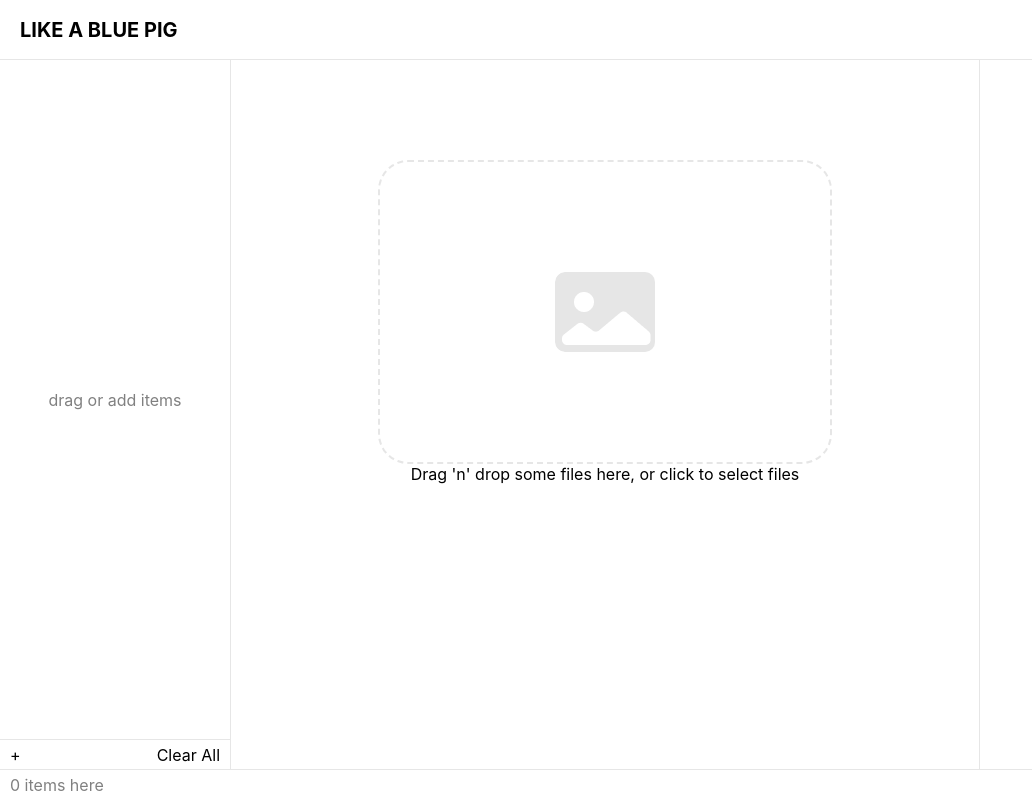
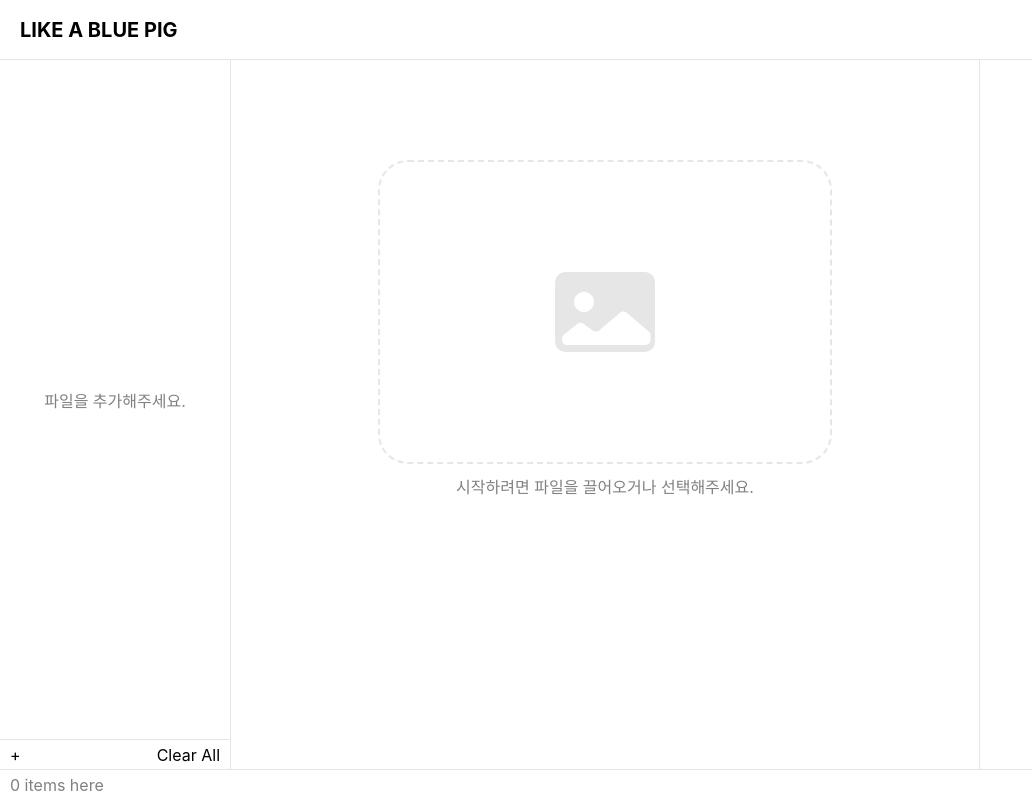
Before and after one commit to gohdong/cloth_classification, a React (Create React App) app in the folder front/: page / in a window 1280 px wide. Shown: the whole page, without its empty margins (0-1032 px from the left). Built offline with nearby package versions, Linux system fonts and the light colour scheme.

Commit message:
add style

```diff
--- a/front/src/App.css
+++ b/front/src/App.css
@@ -105,16 +105,16 @@ p {
   height: 50px;
   display: grid;
   grid-template-columns: 50px 1fr;
-  padding: 5px 0;
+  padding: 5px 5px;
   margin: 0 5px;
-  border-bottom: 1px solid #e6e6e6;
+  /*border-bottom: 1px solid #e6e6e6;*/
   cursor: pointer;
 }
 
 .left-sidebar-item > p {
-  color: black;
   font-size: 12px;
   margin-left: 5px;
+  word-break: break-word;
 }
 
 .left-sidebar-item > img{
@@ -126,4 +126,21 @@ p {
 #left-sidebar-item-wrapper{
   width: 100%;
   overflow: scroll;
+  padding: 5px 0;
 }
+
+.drag-on {
+  border: 3px solid #6F90F8;
+}
+
+.selected-item{
+  background-color: #6F90F8;
+  color: white;
+  border-radius: 10px;
+  font-weight: bold;
+}
+
+#placeholder + p{
+  margin: 10px 0;
+  color: #808080;
+}
--- a/front/src/left_sidebar/LeftSidebar.tsx
+++ b/front/src/left_sidebar/LeftSidebar.tsx
@@ -1,5 +1,5 @@
 import React from "react";
-import {useRecoilValue, useResetRecoilState, useSetRecoilState} from "recoil";
+import {useRecoilState, useRecoilValue, useResetRecoilState} from "recoil";
 import {imagesSizeState, imageState, selectedItemID} from "../recoil/imageState";
 
 export default function LeftSidebar() {
@@ -7,7 +7,7 @@ export default function LeftSidebar() {
 	const imageLength = useRecoilValue(imagesSizeState);
 	const imageListReset = useResetRecoilState(imageState);
 	const currentIDReset = useResetRecoilState(selectedItemID);
-	const setCurrentID = useSetRecoilState(selectedItemID);
+	const [currentID, setCurrentID] = useRecoilState(selectedItemID);
 
 	function clickClear() {
 		return () => {
@@ -26,10 +26,10 @@ export default function LeftSidebar() {
 		<div id="left-sidebar">
 			{
 				imageLength === 0 ?
-					<p>drag or add items</p> :
+					<p>파일을 추가해주세요.</p> :
 					<div id="left-sidebar-item-wrapper">
 						{Array.from(imagesList).map((value, index) =>
-							<div key={value[1].id} className="left-sidebar-item" onClick={clickItem(value[0])}>
+							<div key={value[1].id} className={`left-sidebar-item ${value[1].id === currentID ? "selected-item" : ""}`} onClick={clickItem(value[0])}>
 								<img src={URL.createObjectURL(value[1].file)} alt={`uploaded_image_${index}`}/>
 								<p className="item-title">{value[1].file.name}</p>
 							</div>,
--- a/front/src/main/MainContents.tsx
+++ b/front/src/main/MainContents.tsx
@@ -10,12 +10,12 @@ export function onDropHandler(images: Map<string, Image>,
 	for (const [index, item] of acceptedFiles.entries()) {
 		const fileID = hash(item);
 
-		if (index === 0) {
-			setID(fileID);
-		}
-
 
 		if (!images.has(fileID)) {
+			if (index === 0) {
+				setID(fileID);
+			}
+
 			const tempMap = new Map<string, Image>();
 
 			tempMap.set(fileID, {
@@ -38,6 +38,7 @@ export function onDropHandler(images: Map<string, Image>,
 export default function MainContents() {
 	const [images, setImages] = useRecoilState(imageState);
 	const imagesCount = useRecoilValue(imagesSizeState);
+	// eslint-disable-next-line no-unused-vars
 	const [currentItemID, setCurrentItemID] = useRecoilState(selectedItemID);
 
 
@@ -46,19 +47,21 @@ export default function MainContents() {
 	}, []);
 
 	// eslint-disable-next-line no-unused-vars
-	const {getRootProps, getInputProps, isDragActive} = useDropzone({accept: "image/jpeg,image/png,image/jpg", noClick: imagesCount > 0, onDrop});
+	const {getRootProps, getInputProps, isDragActive} = useDropzone({
+		accept: "image/jpeg,image/png,image/jpg",
+		noClick: imagesCount > 0,
+		onDrop,
+	});
 
 	return (
-		<div id="main-contents" {...getRootProps()}>
-			{/* <input {...getInputProps()}/>*/}
+		<div id="main-contents" className={isDragActive ? "drag-on" : ""} {...getRootProps()}>
+			<input {...getInputProps()}/>
 			<>
 				{
-					imagesCount > 0 ?
+					imagesCount > 0 && images.has(currentItemID) ?
 						<p>
 							<img src={
-
-								// @ts-ignore
-								URL.createObjectURL(images.get(currentItemID).file)
+								URL.createObjectURL(images.get(currentItemID)!.file)
 							} alt="" width="400px"/>
 						</p> :
 						<>
@@ -67,8 +70,8 @@ export default function MainContents() {
 							</div>
 							{
 								isDragActive ?
-									<p>Drop the files here ...</p> :
-									<p>Drag 'n' drop some files here, or click to select files</p>
+									<p>파일을 놓아주세요!</p> :
+									<p>시작하려면 파일을 끌어오거나 선택해주세요.</p>
 							}
 						</>
 				}
```
